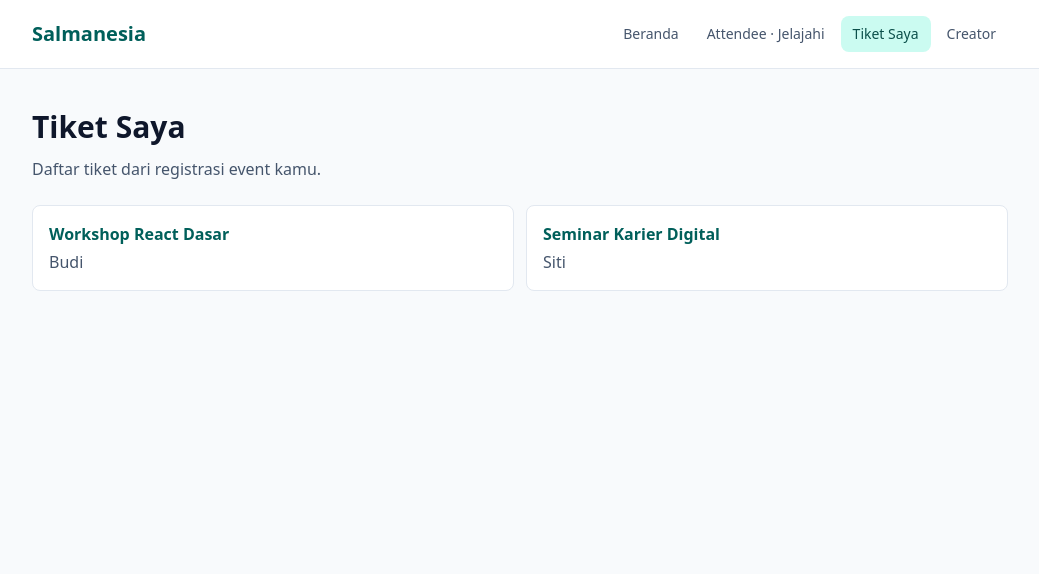
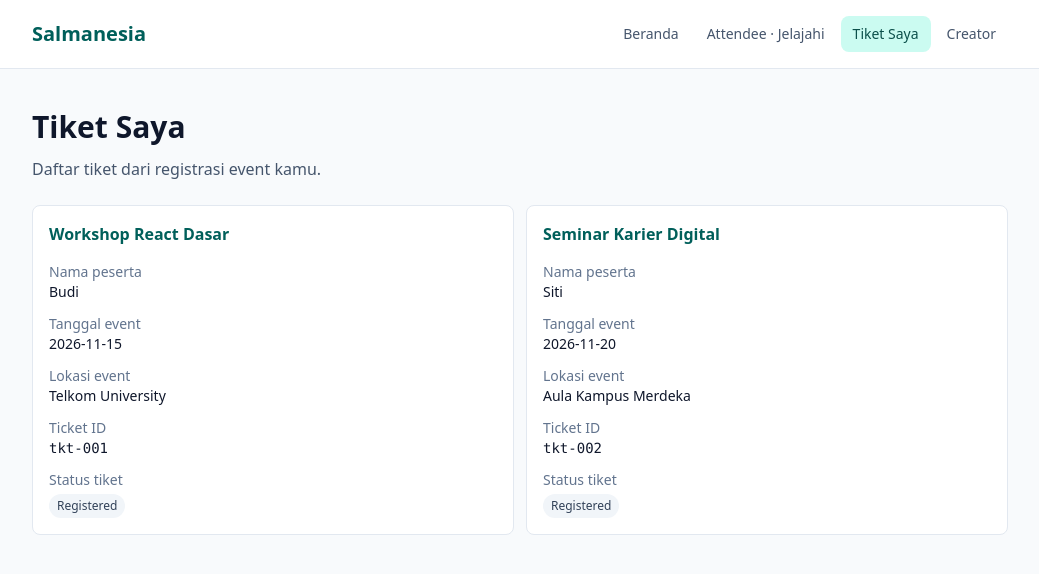
Before and after one commit to solc1us/salmanesia, a React (Vite) app: page /tickets in a window 1280 px wide. Shown: the top 574 px of the page, without its empty margins (120-1159 px from the left). Built offline with nearby package versions, Linux system fonts and the light colour scheme.

Commit message:
feat: add ticket card details

```diff
--- /dev/null
+++ b/src/components/TicketCard.jsx
@@ -0,0 +1,33 @@
+export default function TicketCard({ registration, event }) {
+  const isCheckedIn = registration.checkedInAt !== null
+
+  return (
+    <article className="h-full rounded-lg border border-slate-200 bg-white p-4 break-words">
+      <h2 className="font-semibold text-teal-800">{event?.title ?? 'Event tidak tersedia'}</h2>
+      <dl className="mt-4 space-y-3 text-sm">
+        <div>
+          <dt className="text-slate-500">Nama peserta</dt>
+          <dd>{registration.participantName}</dd>
+        </div>
+        <div>
+          <dt className="text-slate-500">Tanggal event</dt>
+          <dd>{event?.date ?? 'Tanggal tidak tersedia'}</dd>
+        </div>
+        <div>
+          <dt className="text-slate-500">Lokasi event</dt>
+          <dd>{event?.location ?? 'Lokasi tidak tersedia'}</dd>
+        </div>
+        <div>
+          <dt className="text-slate-500">Ticket ID</dt>
+          <dd className="font-mono break-all">{registration.ticketId}</dd>
+        </div>
+        <div>
+          <dt className="text-slate-500">Status tiket</dt>
+          <dd className={`mt-1 inline-block rounded-full px-2 py-1 text-xs font-medium ${isCheckedIn ? 'bg-teal-100 text-teal-900' : 'bg-slate-100 text-slate-700'}`}>
+            {isCheckedIn ? 'Checked In' : 'Registered'}
+          </dd>
+        </div>
+      </dl>
+    </article>
+  )
+}
--- a/src/pages/MyTicketsPage.jsx
+++ b/src/pages/MyTicketsPage.jsx
@@ -1,4 +1,5 @@
 import { Link } from 'react-router'
+import TicketCard from '../components/TicketCard.jsx'
 import { useAppData } from '../context/AppDataContext.jsx'
 
 export default function MyTicketsPage() {
@@ -21,9 +22,8 @@ export default function MyTicketsPage() {
             const event = events.find((item) => item.id === registration.eventId)
 
             return (
-              <li key={registration.id} className="rounded-lg border border-slate-200 bg-white p-4 break-words">
-                <h2 className="font-semibold text-teal-800">{event?.title ?? 'Event tidak tersedia'}</h2>
-                <p className="mt-1">{registration.participantName}</p>
+              <li key={registration.id} className="min-w-0">
+                <TicketCard registration={registration} event={event} />
               </li>
             )
           })}
```
